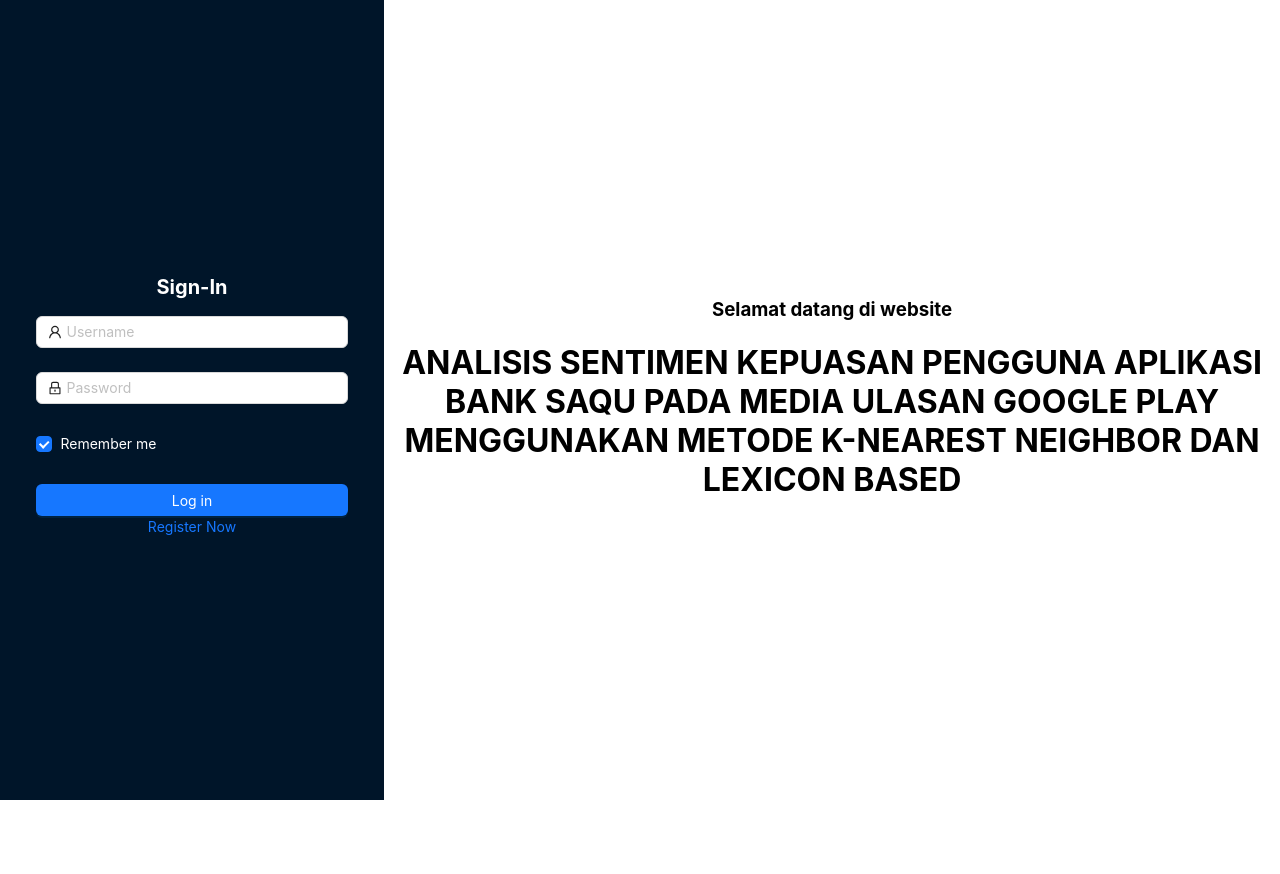
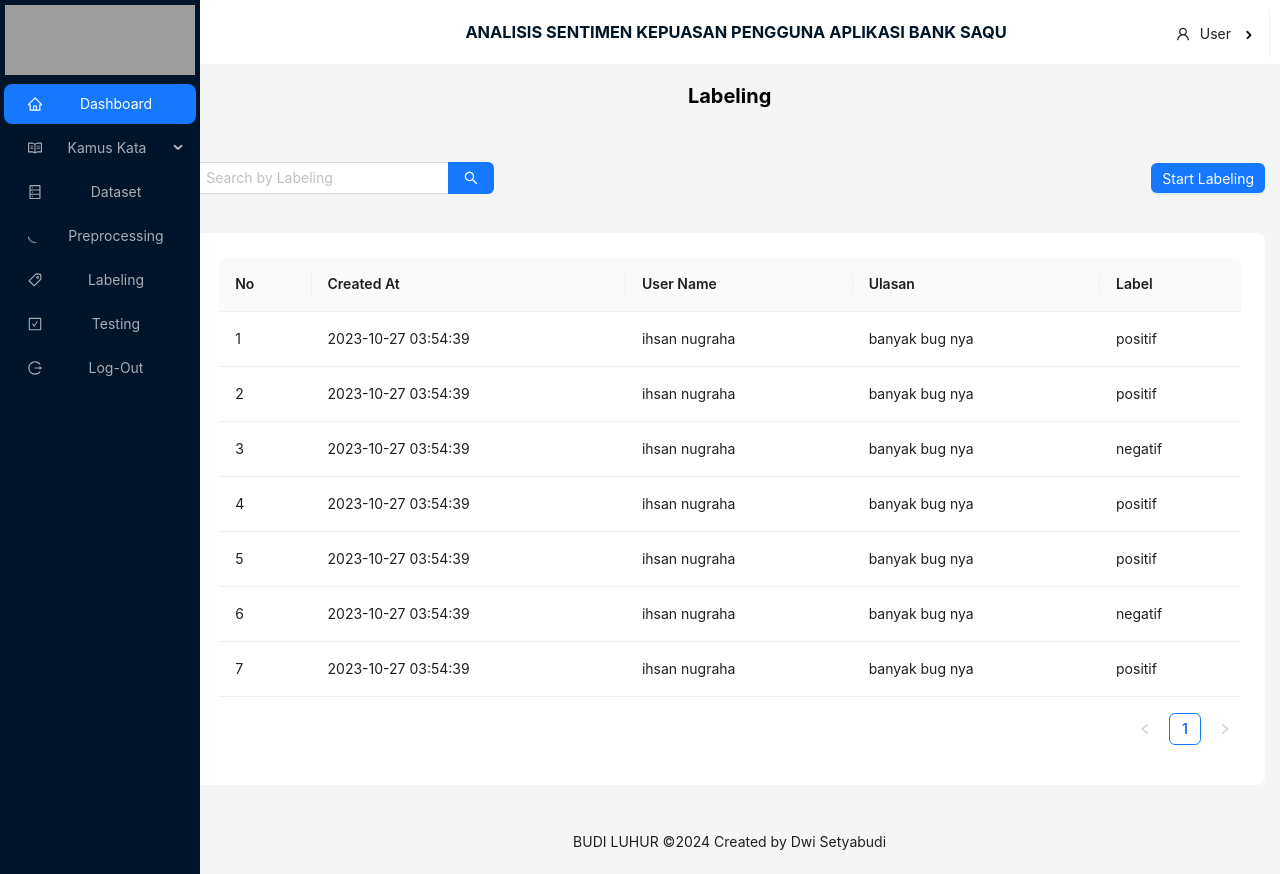
Before and after one commit to Dwaysetya/skripsi-ta, a React (Create React App) app: page /labeling in a window 1280 px wide. Before the commit the page ends 800 px from the top, so only its background shows below. Built offline with nearby package versions, Linux system fonts and the light colour scheme; data requests are answered from the project's data file; grey boxes are pictures that could not be loaded.

Commit message:
slangword, search, dataset get data

```diff
--- a/src/Pages/Content/Dataset/index.js
+++ b/src/Pages/Content/Dataset/index.js
@@ -27,12 +27,12 @@
 
   const GetdataUsers = () => {
     axios
-      .get("http://localhost:3002/dataset/")
+      .get("http://127.0.0.1:5000/dataset")
       .then((res) => {
         console.log("Data dari server:", res.data); // Tampilkan data
-        const dataUpdate = res.data.sort((a, b) =>
-          a.createdat.localeCompare(b.createdat)
-        );
+        const dataUpdate = res.data.sort((a, b) => {
+          return new Date(a.date) - new Date(b.date);
+        });
         console.log("Data yang diurutkan:", dataUpdate);
         setDummy(dataUpdate);
       })
@@ -68,9 +68,10 @@
       render: (text, record, index) =>
         (pagination.current - 1) * pagination.pageSize + index + 1,
     },
-    { title: "Created At", dataIndex: "createdat", key: "createdat" },
-    { title: "Ulasan", dataIndex: "ulasan", key: "ulasan" },
+    { title: "Created At", dataIndex: "created_at", key: "created_at" },
     { title: "User Name", dataIndex: "username", key: "username" },
+    { title: "Score", dataIndex: "score", key: "score" },
+    { title: "Ulasan", dataIndex: "raw_data", key: "raw_data" },
   ];
   return (
     <Layout style={{ marginLeft: "14%", marginTop: "5%" }}>
--- a/src/Pages/Content/KamusKata/Slangword.js
+++ b/src/Pages/Content/KamusKata/Slangword.js
@@ -122,8 +122,8 @@
       // If there is a search value, filter the data
       const filteredData = Dummy.filter(
         (item) =>
-          item.katabaku.toLowerCase().includes(value.toLowerCase()) ||
-          item.kataslang.toLowerCase().includes(value.toLowerCase())
+          item.kata_baku.toLowerCase().includes(value.toLowerCase()) ||
+          item.kata_slang.toLowerCase().includes(value.toLowerCase())
       );
       setDummy(filteredData);
     }
--- a/src/utils/constants.js
+++ b/src/utils/constants.js
@@ -1 +1 @@
-export const isLoginState = false;
+export const isLoginState = true;
```
